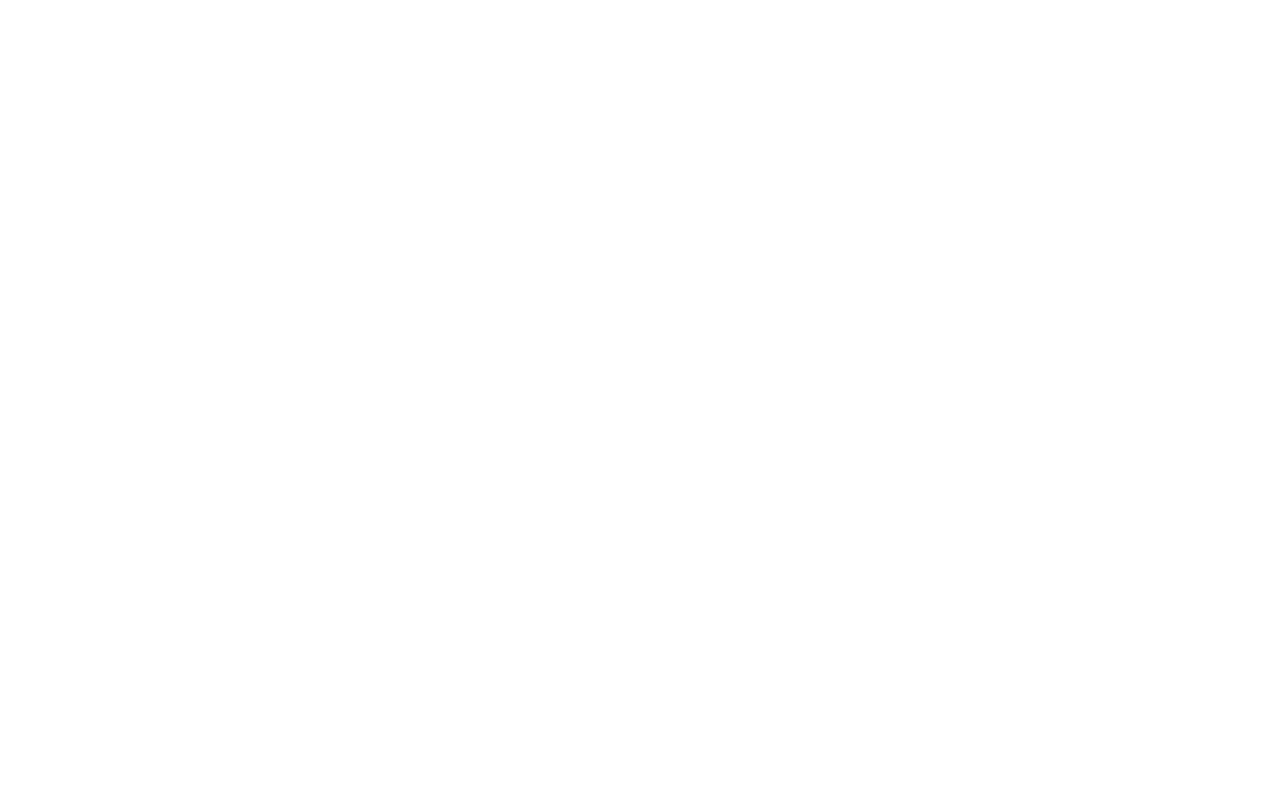
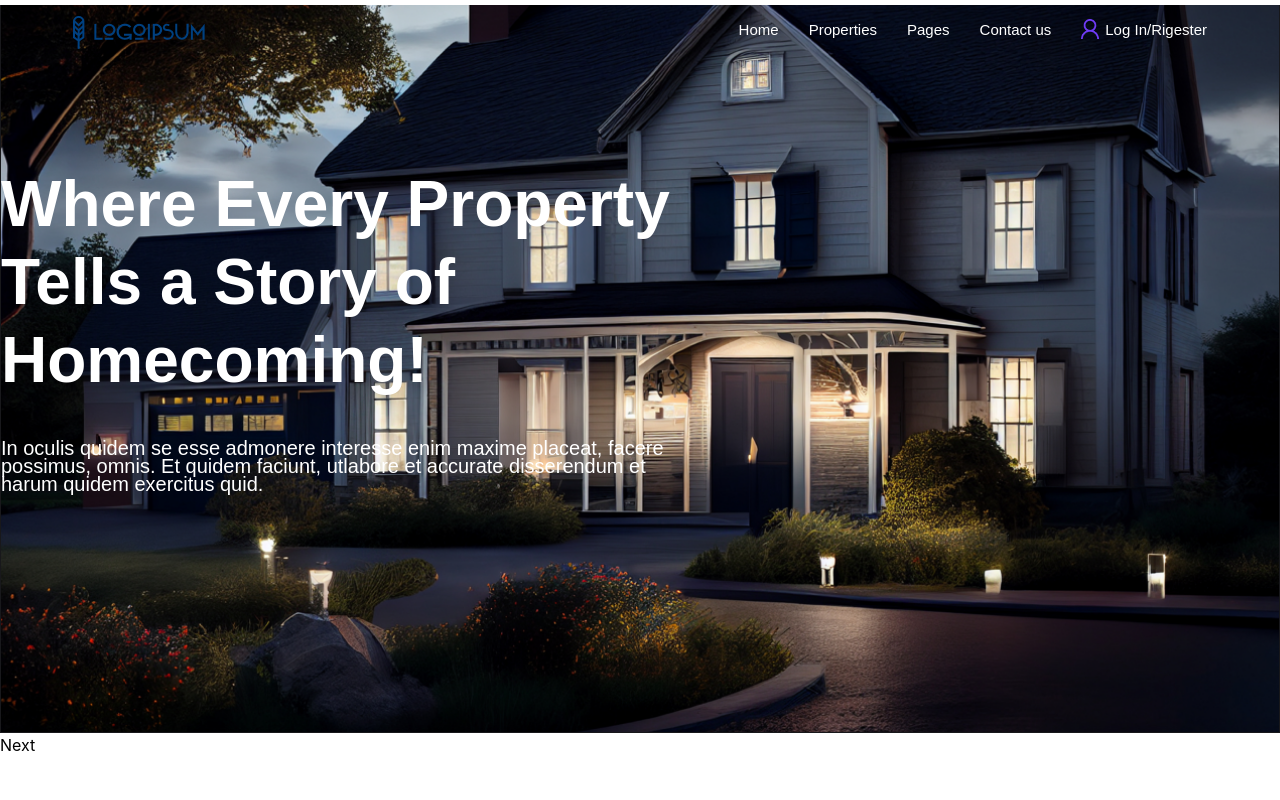
Before and after one commit to LaibaTahir1/state_dapp, a React (Create React App) app: page / in a window 1280 px wide. Before the commit this address had no page. Shown: the top 800 px of the page. Built offline with nearby package versions, Linux system fonts and the light colour scheme.

Commit message:
add new states

```diff
--- a/src/App.js
+++ b/src/App.js
@@ -1,32 +1,16 @@
-import logo from './logo.svg';
+import { BrowserRouter, Route, Routes } from 'react-router-dom';
 import './App.css';
-import { Swiper, SwiperSlide } from 'swiper/react';
-import HeroSection from './Components/HeroSection';
-import AboutSection from './Components/AboutSection';
-import Services from './Components/Services';
-import Layout from './layout';
-import Property from './Components/Property';
-import StorySection from './Components/StorySection';
-import FindPlace from './Components/FindPlace';
-import LearnMore from './Components/LearnMore';
-import TeamSection from './Components/TeamSection';
-import BlogSection from './Components/BlogSection';
-import ContactUs from './Components/ContactUs';
-import BrowseProperties from './Components/BrowseProperties';
-import About from './Components/About';
-import { Route, Router, Routes } from 'react-router-dom';
-import { BrowserRouter } from 'react-router-dom';
+import BrowseProperty from './pages/BrowseProperty';
 import Home from './pages/Home';
-import BrowseProperty from './pages/BrowseProperty';
 
 function App() {
   return (
-   <BrowserRouter>
-   <Routes>
-     <Route path='/Home' element={<Home />}></Route>
-     <Route path='/BrowseProperty' element={<BrowseProperty/>}></Route>
-   </Routes>
-   </BrowserRouter>
+    <BrowserRouter>
+      <Routes>
+        <Route path='/' element={<Home />} />
+        <Route path='/BrowseProperty' element={<BrowseProperty />} />
+      </Routes>
+    </BrowserRouter>
   );
 }
 
--- a/src/Components/About.js
+++ b/src/Components/About.js
@@ -1,4 +1,4 @@
-import React from 'react'
+import React, { useState } from 'react'
 
 const ABOUT = [
   {
@@ -148,19 +148,30 @@
 ]
 
 function About() {
+  const [isBuy, setIsBuy] = useState('rent');
+
+
+
   return (
     <div className='mt-[95px]  max-w-[1296px] mx-auto w-full'>
       <div className='max-w-[899px] mx-auto w-full'>
         <div className='w-[428px] mx-auto  flex gap-[9px] h-[76px] items-center rounded-full border border-grey-1300 '>
-            <p className='w-[203px] px-[77px] py-[20px] text-center text-grey-1200  text-20 font-Montserrat font-semibold leading-[24px]'>Rent</p>
-            <p className='w-[203px] px-[77px] py-[20px] text-center bg-blue-400 rounded-full text-20 font-Montserrat font-semibold leading-[24px] text-white'>Buy</p>
+          <button onClick={() => setIsBuy('rent')} className={`w-[203px] px-[77px] py-[20px] text-center text-grey-1200 rounded-full  text-20 font-Montserrat font-semibold leading-[24px] ${isBuy === 'rent' ? 'text-white bg-blue-400' : 'text-grey-1200 bg-white'}`}>Rent</button>
+          <button onClick={() => setIsBuy('buy')} className={`w-[203px] px-[77px] py-[20px] text-center rounded-full text-20 font-Montserrat font-semibold leading-[24px] ${isBuy === 'buy' ? 'text-white bg-blue-400' : 'text-grey-1200 bg-white'}`} >Buy</button>
         </div >
         <div className='mt-[24px] p-[16px] bg-white shadow sdadow-md   rounded-[8px] border border-grey-1300 flex gap-[16px]'>
           <input type='text' placeholder='Enter key Word...' className='text-grey-300 font-Montserrat rounded-[8px] border border-grey-1300  font-normal text-16 leading-[19px] py-[15px] w-[200px] pl-[16px]' />
-            <div className=' flex items-center gap-[10px] rounded-md border border-grey-1300  w-[180px]'>
-            <p className='text-grey-300 font-Montserrat  font-normal text-16 leading-[19px] py-[15px] pl-[24px]'>Property Type</p>
-            <select></select>
+          <div className='flex items-center justify-between gap-[10px] rounded-md border border-grey-1300  w-[180px]'>
+            <select className='w-full p-2 outline-none'>
+              <option value="user" disabled>Home</option>
+              <option value="user">Home</option>
+              <option value="user">Home</option>
+              <option value="user">Home</option>
+
+              <option value="user">Home</option>
+            </select>
           </div>
+
           <div className=' flex items-center gap-[10px] rounded-[8px] border border-grey-1300  w-[141px]'>
             <p className='text-grey-300 font-Montserrat  font-normal text-16 leading-[19px] py-[15px] pl-[24px]'>Location</p>
             <select></select>
@@ -185,13 +196,13 @@
                   <p className='text-black-1000 text-25 font-semibold font-Poppins leading-[38px]'>{items.amount}</p>
                   <p className='text-black-100 font-Poppins font-medium text-16  leading-[24px]'>{items.text}</p>
                 </div>
-                  <button className='bg-blue-400 text-white px-[11px] py-[5px]  font-semibold font-PlusJakartaSans text-11 rounded-[4px]  leading-[13px]'>{items.Sale}</button>
+                <button className='bg-blue-400 text-white px-[11px] py-1  font-semibold font-PlusJakartaSans text-11 rounded-md'>{items.Sale}</button>
               </div>
               <div className='mt-[12px] px-[15px] flex justify-between'>
                 <p className='max-w-[311px]  font-semibold font-Montserrat text-16 leading-[24px]'>{items.heading}</p>
                 <div className='flex items-center'> <img src={items.icon} alt='' /></div>
               </div>
-                <div className='mt-[17px] px-[15px] pb-[16px] flex  gap-[4px]'>
+              <div className='mt-[17px] px-[15px] pb-4 flex  gap-[4px]'>
                 <button className='text-blue-400 py-[5px] border-grey-1300  border rounded-[4px] px-[11px] '>{items.box1}</button>
                 <button className='text-blue-400 py-[5px] border border-grey-1300 rounded-[4px] px-[11px] '>{items.box2}</button>
                 <button className='text-blue-400 py-[5px] border  border-grey-1300 rounded-[4px] px-[11px] '>{items.box3} </button>
--- a/src/Components/HeroSection.js
+++ b/src/Components/HeroSection.js
@@ -1,4 +1,4 @@
-import React from 'react'
+import React from 'react';
 import { Swiper, SwiperSlide } from 'swiper/react';
 
 // Import Swiper styles
@@ -7,52 +7,58 @@
 // import required modules
 import { Navigation } from 'swiper/modules';
 import BackgroundSwipper from './BackgroundSwipper';
-const SLIDER=[
+const SLIDER = [
   {
-        id:1,
-        heading:' Where Every Property Tells a Story of Homecoming!',
-        paragraph:' In oculis quidem se esse admonere interesse enim maxime placeat, facere possimus, omnis. Et quidem faciunt, utlabore et accurate disserendum et harum quidem exercitus quid.',
+    id: 1,
+    heading: ' Where Every Property Tells a Story of Homecoming!',
+    paragraph:
+      ' In oculis quidem se esse admonere interesse enim maxime placeat, facere possimus, omnis. Et quidem faciunt, utlabore et accurate disserendum et harum quidem exercitus quid.',
   },
   {
-        id:2,
-        heading:' Where Every Property Tells a Story of Homecoming!',
-        paragraph:' In oculis quidem se esse admonere interesse enim maxime placeat, facere possimus, omnis. Et quidem faciunt, utlabore et accurate disserendum et harum quidem exercitus quid.',
+    id: 2,
+    heading: ' Where Every Property Tells a Story of Homecoming!',
+    paragraph:
+      ' In oculis quidem se esse admonere interesse enim maxime placeat, facere possimus, omnis. Et quidem faciunt, utlabore et accurate disserendum et harum quidem exercitus quid.',
   },
   {
-        id:3,
-        heading:' Where Every Property Tells a Story of Homecoming!',
-        paragraph:' In oculis quidem se esse admonere interesse enim maxime placeat, facere possimus, omnis. Et quidem faciunt, utlabore et accurate disserendum et harum quidem exercitus quid.',
+    id: 3,
+    heading: ' Where Every Property Tells a Story of Homecoming!',
+    paragraph:
+      ' In oculis quidem se esse admonere interesse enim maxime placeat, facere possimus, omnis. Et quidem faciunt, utlabore et accurate disserendum et harum quidem exercitus quid.',
   },
   {
-      id:4,
-      heading:' Where Every Property Tells a Story of Homecoming!',
-      paragraph:' In oculis quidem se esse admonere interesse enim maxime placeat, facere possimus, omnis. Et quidem faciunt, utlabore et accurate disserendum et harum quidem exercitus quid.',
+    id: 4,
+    heading: ' Where Every Property Tells a Story of Homecoming!',
+    paragraph:
+      ' In oculis quidem se esse admonere interesse enim maxime placeat, facere possimus, omnis. Et quidem faciunt, utlabore et accurate disserendum et harum quidem exercitus quid.',
   },
   {
-    id:5,
-    heading:' Where Every Property Tells a Story of Homecoming!',
-    paragraph:' In oculis quidem se esse admonere interesse enim maxime placeat, facere possimus, omnis. Et quidem faciunt, utlabore et accurate disserendum et harum quidem exercitus quid.',
+    id: 5,
+    heading: ' Where Every Property Tells a Story of Homecoming!',
+    paragraph:
+      ' In oculis quidem se esse admonere interesse enim maxime placeat, facere possimus, omnis. Et quidem faciunt, utlabore et accurate disserendum et harum quidem exercitus quid.',
   },
-]
+];
 
 function HeroSection() {
   return (
-    <Swiper navigation={true } slidesPerView={1}  spaceBetween={20}   modules={[Navigation]} className="mySwiper">
+    <Swiper
+    navigation={{
+      prevEl: '.custom-prev-button',
+      nextEl: '.custom-next-button',
+    }}
+    slidesPerView={1} spaceBetween={20} modules={[Navigation]}
 
-        {SLIDER.map((item ,index) =>{
-          return(
-            <SwiperSlide  key={`${item.id}___${index}`}>
-        <BackgroundSwipper
-            heading={item.heading}
-          paragraph={item.paragraph}
-          />
-
+    className='mySwiper'>
+      {SLIDER.map((item, index) => {
+        return (
+          <SwiperSlide key={`${item.id}___${index}`}>
+            <BackgroundSwipper heading={item.heading} paragraph={item.paragraph} />
           </SwiperSlide>
-          )
+        );
       })}
     </Swiper>
-
-  )
+  );
 }
 
-export default HeroSection
+export default HeroSection;
--- a/src/layout/Navbar.jsx
+++ b/src/layout/Navbar.jsx
@@ -1,14 +1,19 @@
 import React from 'react'
+import { useLocation } from 'react-router-dom'
 import { Link } from 'react-router-dom'
 
 function Navbar() {
+  const { pathname } = useLocation();
+  const isHome = pathname === '/'
+
+  console.log(pathname, isHome)
   return (
-    <div className='max-w-[1440px] mx-auto w-full text-black-200 px-[25px] md:px-[73px]'>
+    <div className={`max-w-[1440px] mx-auto w-full relative z-10 px-[25px] md:px-[73px] ${ isHome ? 'text-white' : 'text-black-200'}`}>
       <div>
       <div className='flex justify-between items-center'>
        <div><img  className='py-3 md:pt-4' src='/assets/images/LogoImg.png' alt='' /></div>
         <div className='hidden md:flex gap-[30px]  font-Montserrat text-15 font-medium'>
-        <Link to={'/Home'} > <p className='py-4'>Home</p></Link>
+        <Link to={'/'} > <p className='py-4'>Home</p></Link>
         <Link to="/BrowseProperty" >  <p className='py-4'>Properties</p></Link>
           <p className='py-4'>Pages</p>
           <p className='py-4'>Contact us</p>
--- a/src/pages/Home.js
+++ b/src/pages/Home.js
@@ -15,7 +15,11 @@
   return (
     <div className="overflow-hidden">
       <Layout >
+        <div className="-mt-[80px] relative z-0">
+          <button className="custom-prev-button ">Back</button>
         <HeroSection />
+        <button className="custom-next-button" >Next</button>
+        </div>
         <div className="max-w-[1291px] mx-auto w-full">
           <AboutSection />
           <Services />
```
Also changed, not shown: src/pages/BrowseProperty.js (+6 -6 lines), 1 other file (tests, documents, lock files or other folders). Lines whose indentation alone changed are shown as unchanged.
